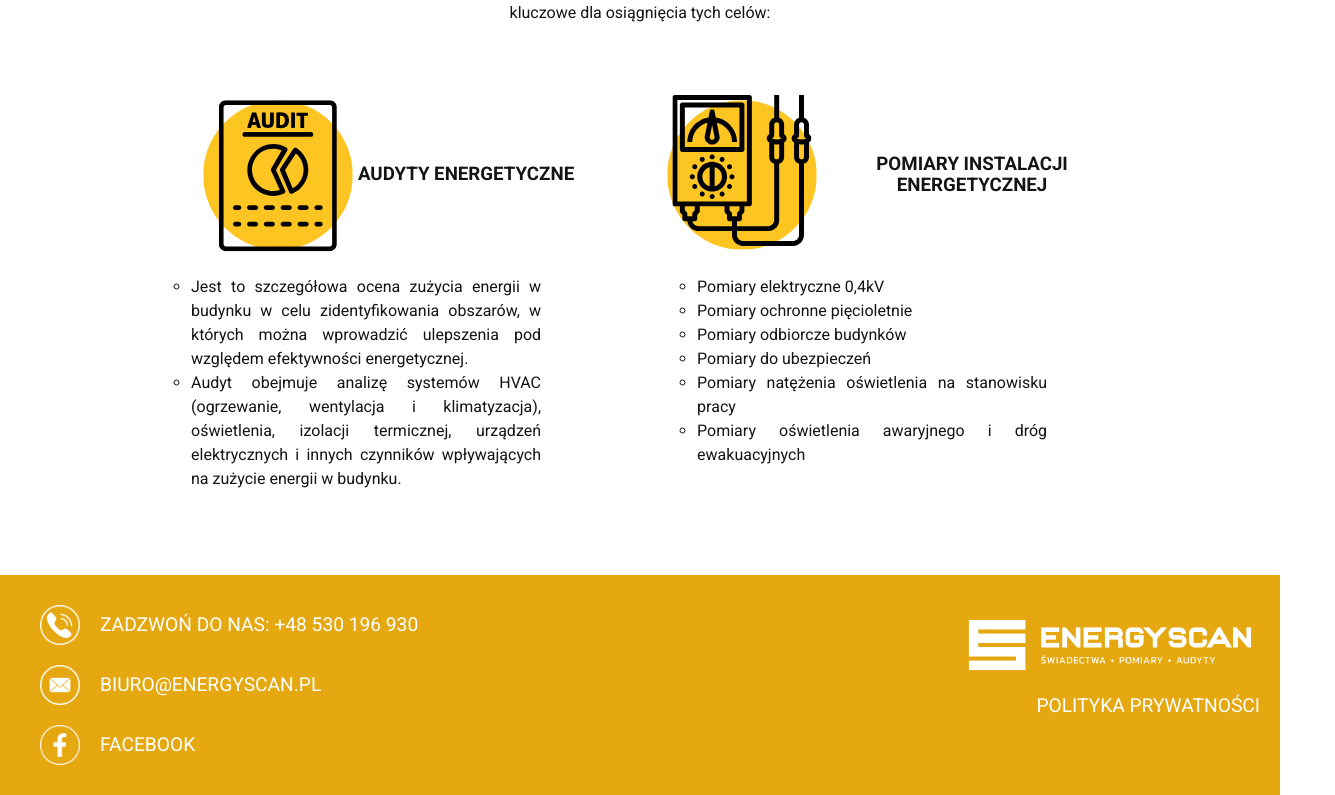
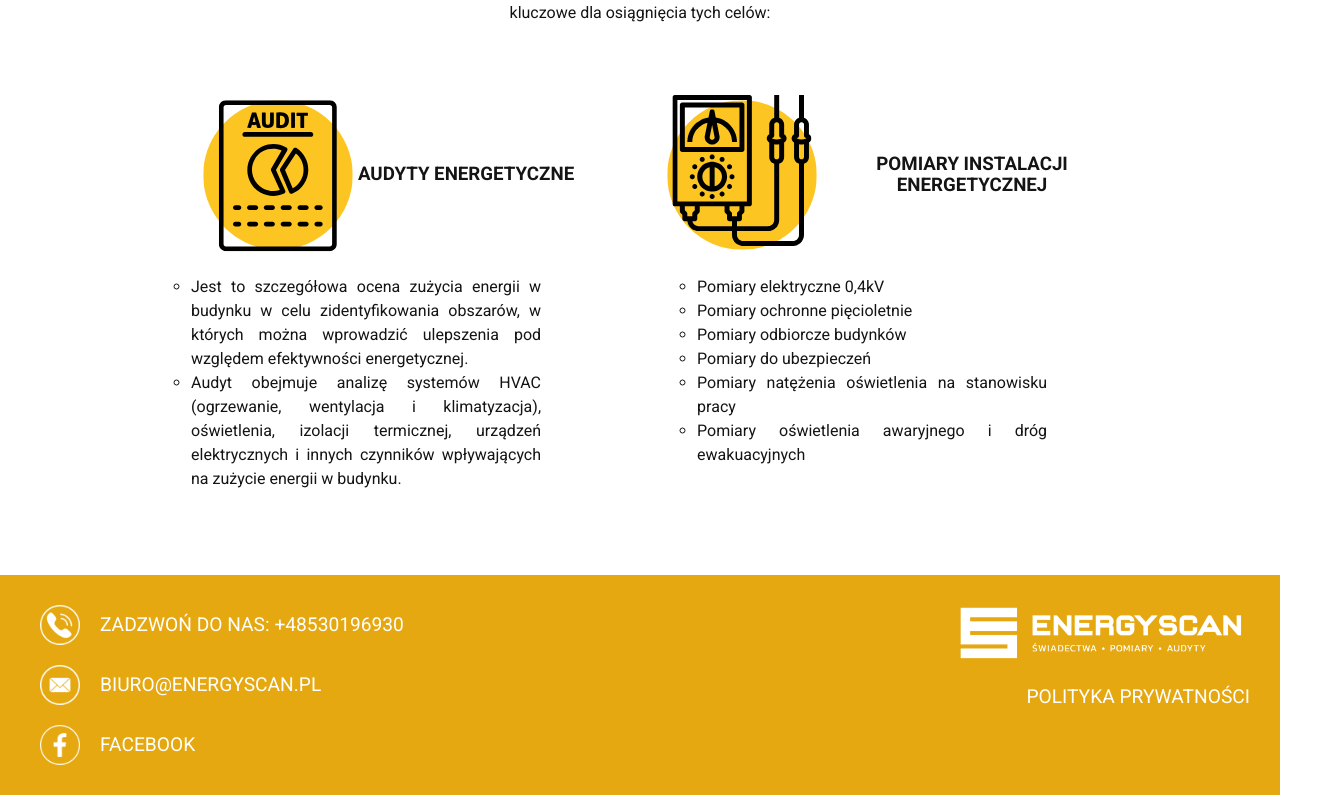
Before and after one commit to JustynaKow/Energyscan.pl, a React (Create React App) app: page /#/ in a window 1280 px wide. Shown: the part 5013-5808 px from the top of the page, 1335 px wide, since content can reach past the window. Built offline with nearby package versions, Linux system fonts and the light colour scheme.

Commit message:
changing styles in Footer

```diff
--- a/src/Footer/footer.js
+++ b/src/Footer/footer.js
@@ -8,7 +8,7 @@ export const footer = [
     link: `tel:${Contact.PHONE}`,
     src: phone,
     alt: `telefon`,
-    description: `Zadzwoń do nas: +48 530 196 930`,
+    description: `Zadzwoń do nas: ${Contact.PHONE}`,
 },
 {
     link: `mailto:${Contact.EMAIL}`,
--- a/src/Footer/index.js
+++ b/src/Footer/index.js
@@ -1,11 +1,11 @@
 import {
   Wrapper,
-  Logo,
   Icon,
   Object,
   Hyperlink,
   StyledLink,
-  Container
+  Container,
+  Element,
 } from "./styled";
 import logo from "../images/energyscan.webp";
 import { footer } from "./footer";
@@ -17,14 +17,16 @@ const Footer = () => {
     <Wrapper id="kontakt">
       <Object>
         {footer.map(({ link, src, alt, description }) => (
-            <Hyperlink href={link} key={alt}>
+          <Element key={alt}>
             <Icon src={src} alt={alt} width="40px" height="40px" />
+            <Hyperlink href={link}>
               {description}
             </Hyperlink>
+          </Element>
         ))}
       </Object>
       <Container>
-        <Logo src={logo} alt="logo EnergyScan" width="300px" height="100px" />
+        <img src={logo} alt="logo EnergyScan" width="300px" />
         <StyledLink to="/polityka-prywatności" onClick={scrollToUp}>
           Polityka Prywatności
         </StyledLink>
--- a/src/Footer/styled.js
+++ b/src/Footer/styled.js
@@ -18,13 +18,6 @@ export const Wrapper = styled.div`
   }
 `;
 
-export const Logo = styled.img`
-  object-fit: cover;
-  transform: scale(1.5);
-  position: relative;
-  z-index: 1;
-`;
-
 export const Object = styled.div`
   max-width: 700px;
   display: flex;
@@ -42,17 +35,18 @@ export const Hyperlink = styled.a`
   display: flex;
   flex-direction: row;
   align-items: center;
+  text-align: left;
 
   &:hover {
     text-decoration: underline;
   }
+
 `;
 
 export const StyledLink = styled(Link)`
   color: ${({ theme }) => theme.color.white};
   text-decoration: none;
-  position: relative;
-  z-index: 2;
+  margin-top: 20px;
 
   &:hover {
     text-decoration: underline;
@@ -64,4 +58,14 @@ export const Container = styled.div`
   flex-direction: column;
   justify-content: flex-start;
   align-items: flex-end;
+  margin: 10px;
+
+  @media (max-width: ${({ theme }) => theme.breakpoint.mobileMax}px) {
+    justify-content: center;
+    align-items: center;
+  }
 `;
+
+export const Element = styled.div`
+  display: flex;
+`;
```
Also changed, not shown: src/images/energyscan.webp. Lines whose indentation alone changed are shown as unchanged.
